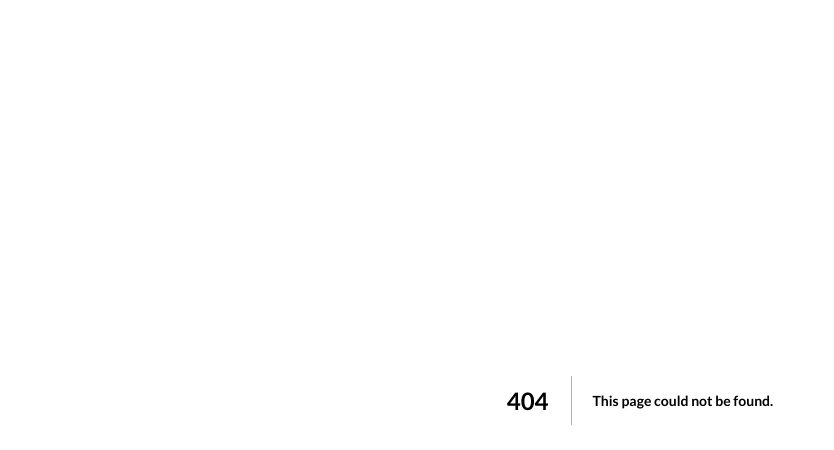
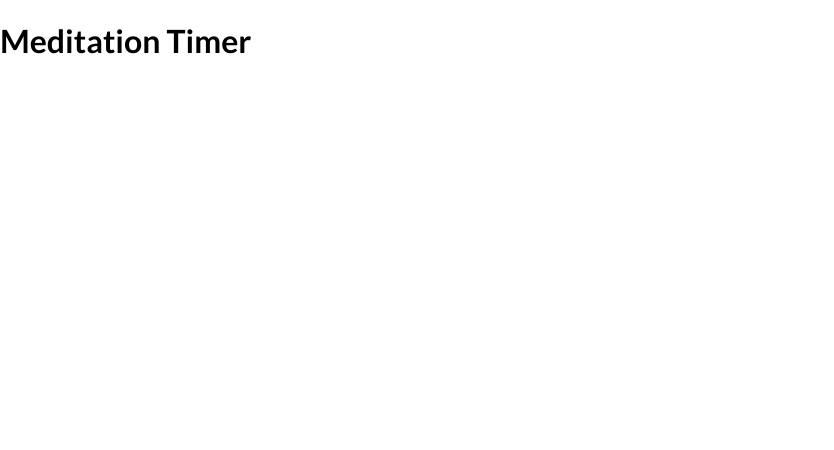
Before and after one commit to bryanbuitrago/meditation-app, a Next.js app: page /meditation-timer in a window 1280 px wide. Before the commit this address had no page. Shown: the top 450 px of the page, without its empty margins (0-834 px from the left). Built offline with nearby package versions, Linux system fonts and the light colour scheme.

Commit message:
Create meditation timer route.

```diff
--- /dev/null
+++ b/src/pages/meditation-timer.js
@@ -0,0 +1,9 @@
+function MeditationTimer() {
+    return (
+        <div>
+            <h1>Meditation Timer</h1>
+        </div>
+    );
+}
+
+export default MeditationTimer;
```
